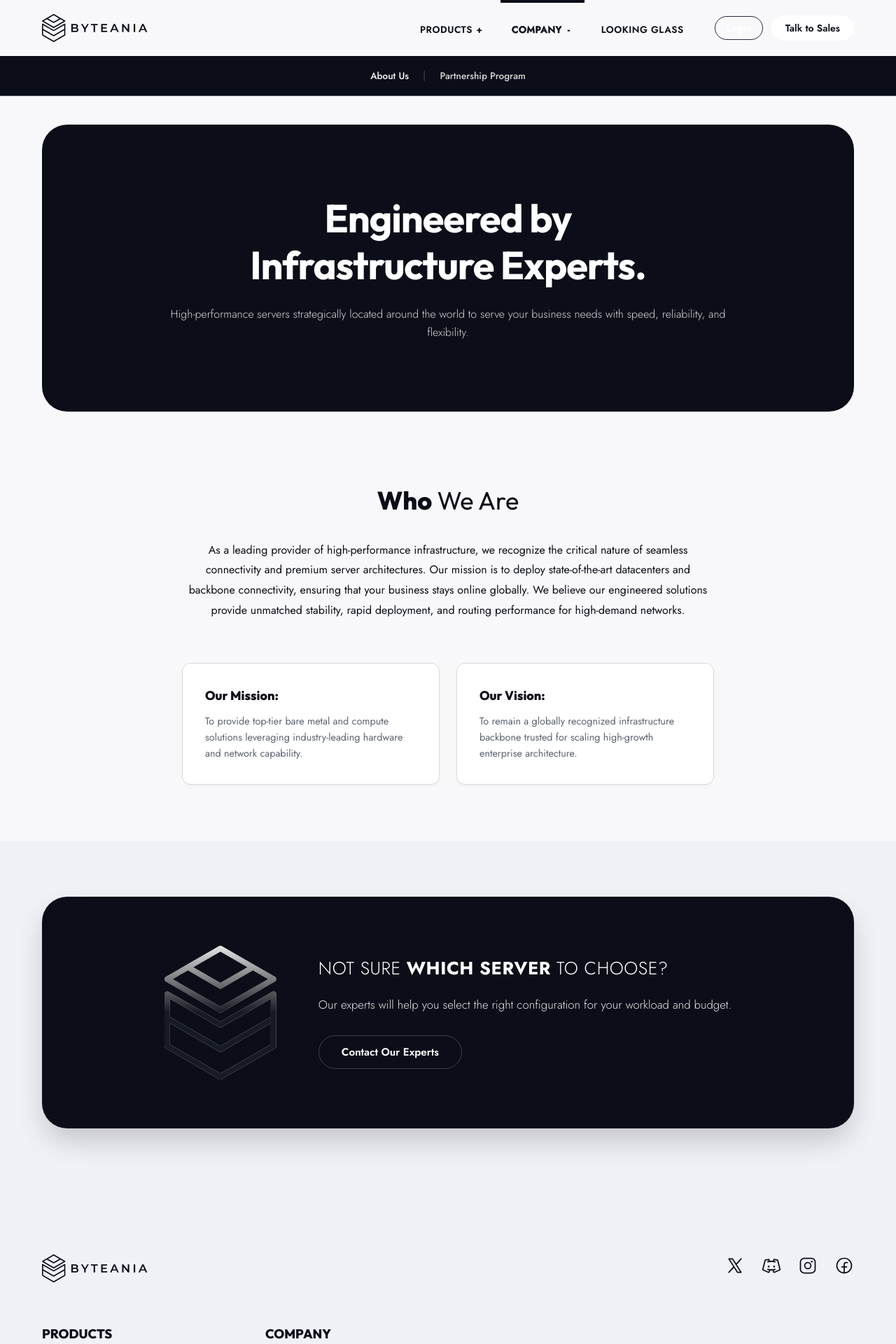
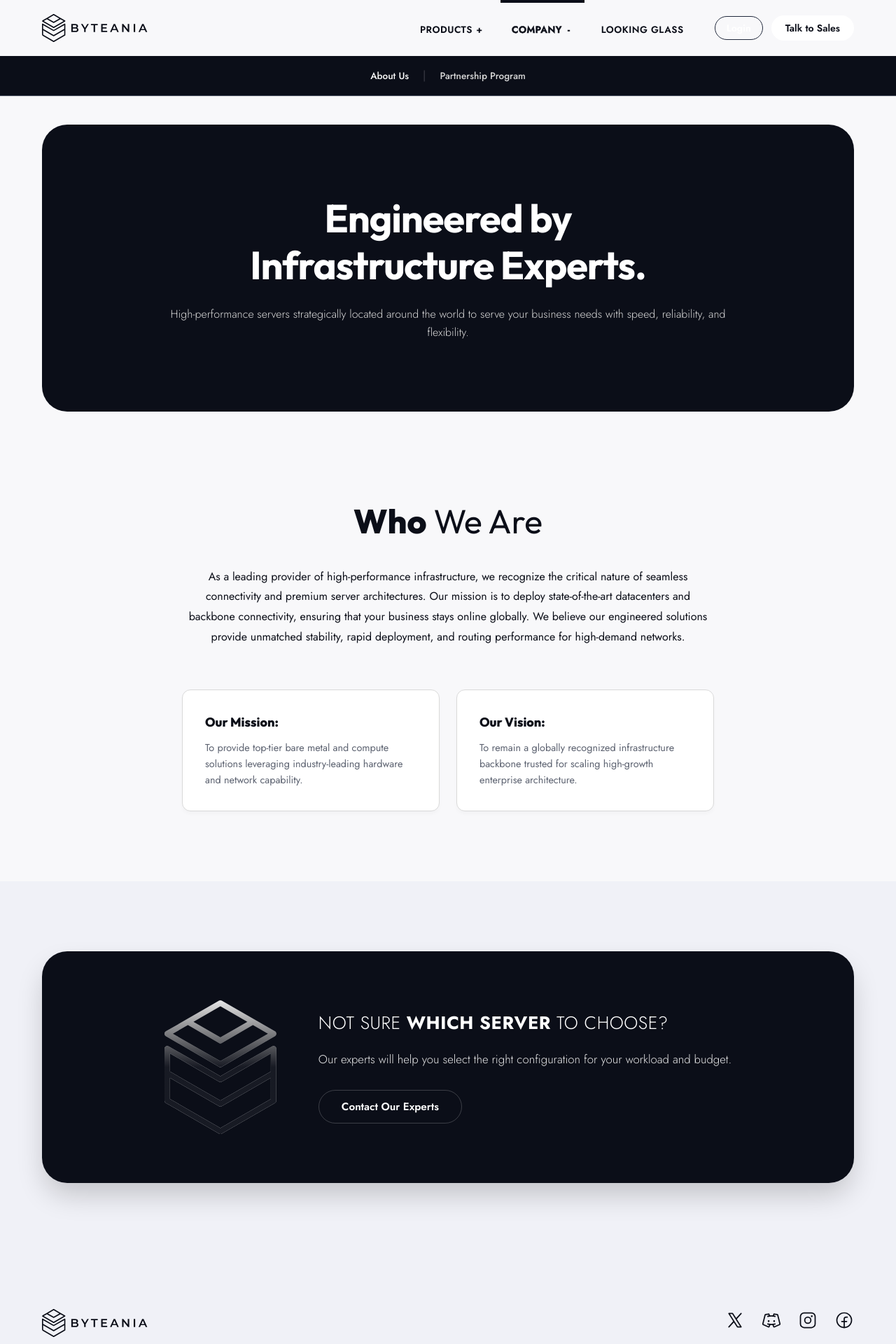
Before and after one commit to souiiii/Bytenia, a React (Vite) app: page /about-us in a window 1280 px wide. Shown: the top 1920 px of the page at 70% size. Built offline with nearby package versions, Linux system fonts and the light colour scheme; what react-world-flags would draw is missing.

Commit message:
feat: add component-specific styles for CompanyHero, ServerChoiceBanner, and WhoWeAre sections

```diff
--- a/src/components/CompanyHero/CompanyHero.css
+++ b/src/components/CompanyHero/CompanyHero.css
@@ -1,6 +1,6 @@
 .company-hero {
   padding-top: 40px;
-  padding-bottom: 40px;
+  padding-bottom: 100px;
 }
 
 .company-hero-card {
--- a/src/components/ServerChoiceBanner/ServerChoiceBanner.css
+++ b/src/components/ServerChoiceBanner/ServerChoiceBanner.css
@@ -1,5 +1,5 @@
 .server-choice-banner {
-  padding-top: 80px;
+  padding-top: 100px;
   padding-bottom: 100px;
   background-color: var(--bg-secondary);
 }
--- a/src/components/WhoWeAre/WhoWeAre.css
+++ b/src/components/WhoWeAre/WhoWeAre.css
@@ -1,10 +1,10 @@
 .who-we-are {
-  padding-top: 60px;
-  padding-bottom: 80px;
+  padding-top: 20px;
+  padding-bottom: 100px;
 }
 
 .who-title {
-  font-size: 2.25rem;
+  font-size: 3rem;
   color: var(--bg-dark);
   margin-bottom: 30px;
   font-weight: 300;
```
